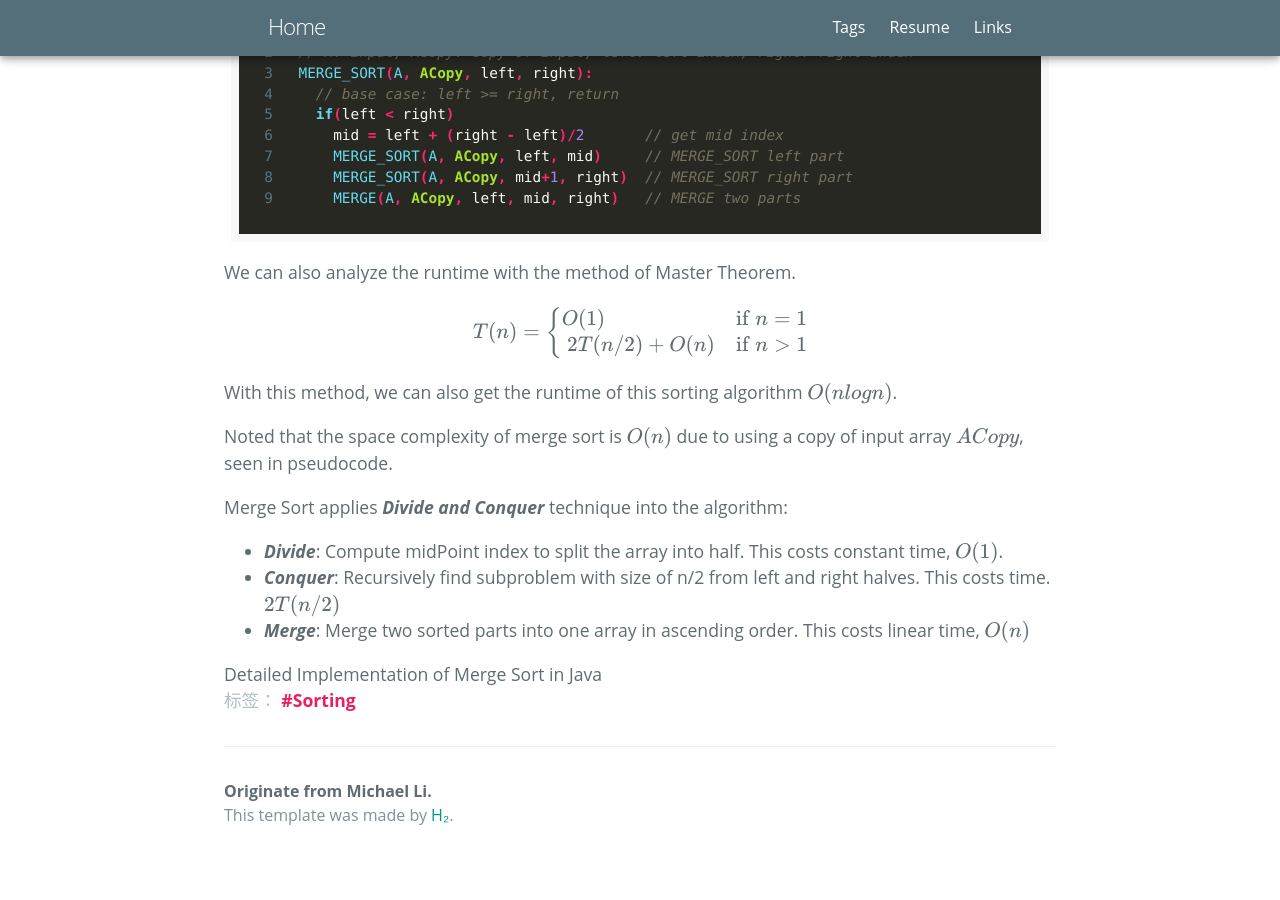
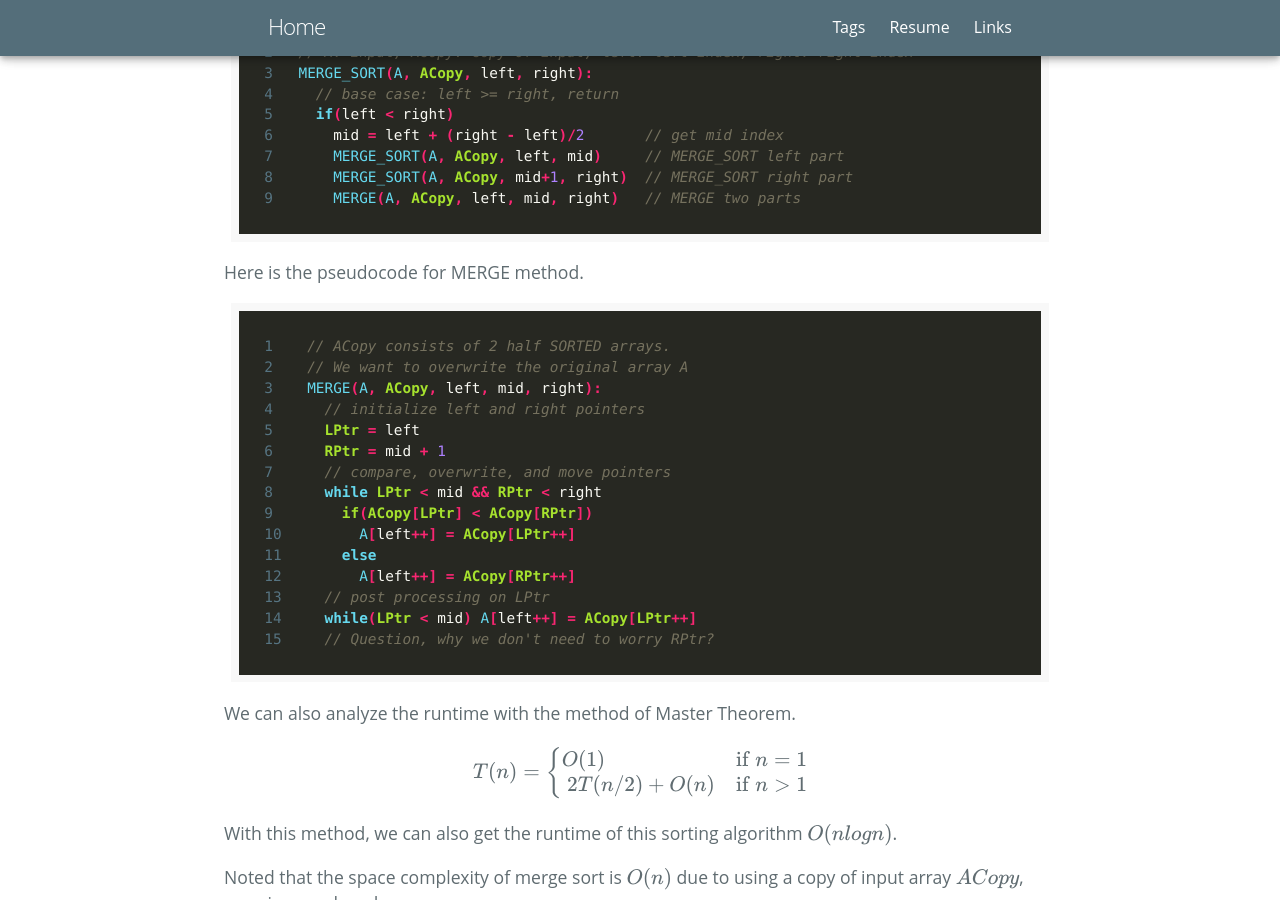
Before and after one commit to zl323/zl323.github.io, a Jekyll site: the page built from _posts/2020-05-13-Merge-Sort.md, in a window 1280 px wide and 900 px high, scrolled down 1317 px. Built offline with Jekyll 4.4.1, drawn with Linux system fonts in a browser that asks for light colours; some web fonts are replaced; formulas are drawn with MathJax 3; before the commit the page ends 2192 px from its top, so only the background shows below that.

Commit message:
edit merge sort

```diff
--- a/_posts/2020-05-13-Merge-Sort.md
+++ b/_posts/2020-05-13-Merge-Sort.md
@@ -28,7 +28,26 @@ MERGE_SORT(A, ACopy, left, right):
     MERGE(A, ACopy, left, mid, right)   // MERGE two parts
 {% endhighlight %}
 
-<p>We can also analyze the runtime with the method of Master Theorem.</p>
+Here is the pseudocode for MERGE method.
+{% highlight java linenos %}
+// ACopy consists of 2 half SORTED arrays.
+// We want to overwrite the original array A
+MERGE(A, ACopy, left, mid, right):
+  // initialize left and right pointers
+  LPtr = left
+  RPtr = mid + 1
+  // compare, overwrite, and move pointers
+  while LPtr < mid && RPtr < right
+    if(ACopy[LPtr] < ACopy[RPtr])
+      A[left++] = ACopy[LPtr++]
+    else
+      A[left++] = ACopy[RPtr++]
+  // post processing on LPtr
+  while(LPtr < mid) A[left++] = ACopy[LPtr++]
+  // Question, why we don't need to worry RPtr?
+{% endhighlight %}
+
+We can also analyze the runtime with the method of Master Theorem.
 
 \\[
 T(n) =
```
